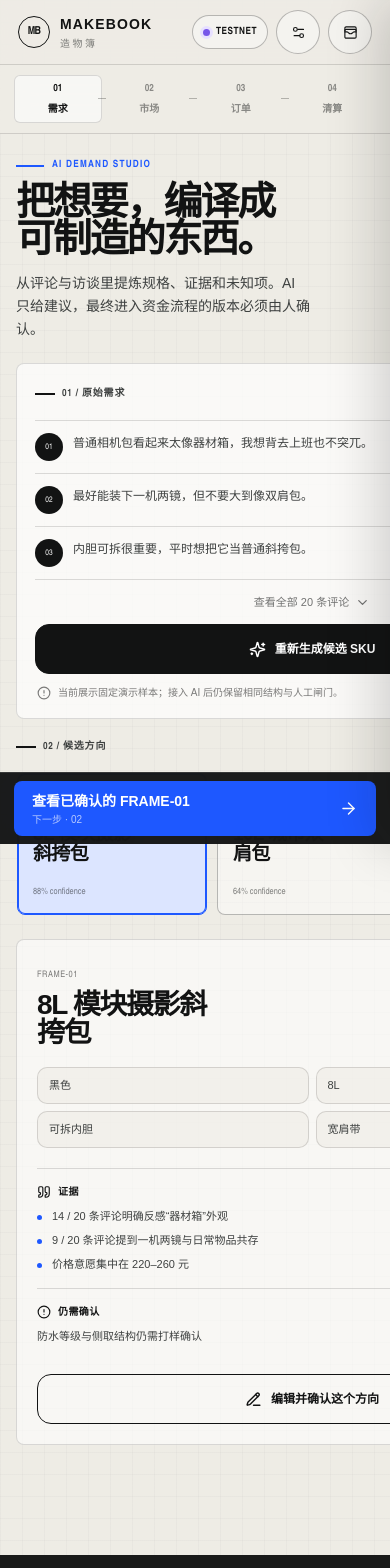
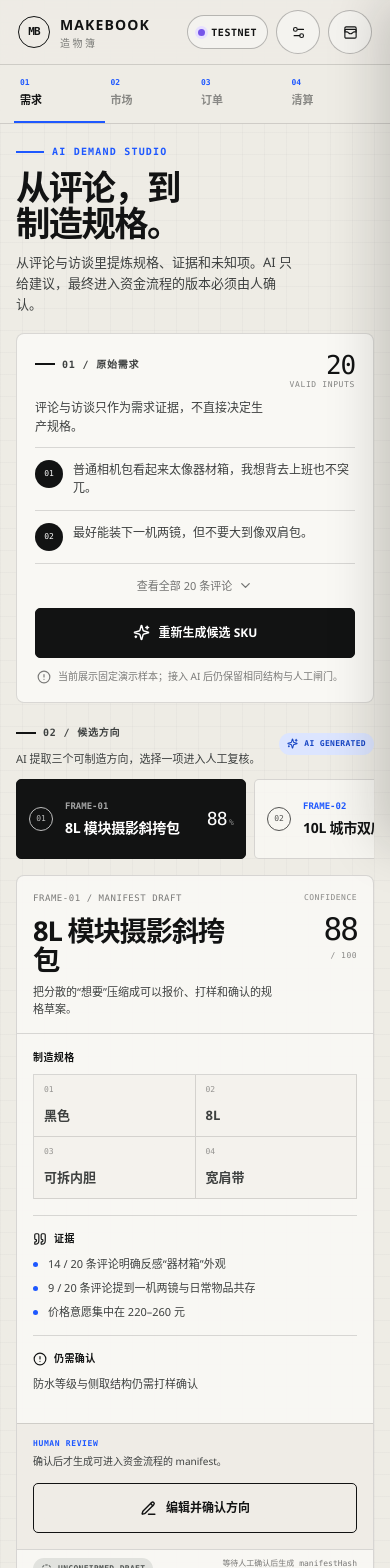
Before and after one commit to Maki3991/study-Makebook, a Next.js app: page / in a window 390 px wide. Shown: the top 1568 px of the page. Built offline with nearby package versions, Linux system fonts and the light colour scheme.

Commit message:
refactor: rebuild demand studio across breakpoints

```diff
--- a/app/components/story-screens.tsx
+++ b/app/components/story-screens.tsx
@@ -74,14 +74,18 @@ export function StudioScreen() {
   }
 
   return (
-    <div className="screen-stack">
-      <section className="surface input-surface">
-        <SectionLabel
-          index="01"
-          aside={<span className="mono-note">20 条有效输入</span>}
-        >
-          原始需求
-        </SectionLabel>
+    <div className="studio-workbench">
+      <section className="surface input-surface studio-source">
+        <div className="studio-source-head">
+          <SectionLabel index="01">原始需求</SectionLabel>
+          <div className="studio-source-count">
+            <strong>20</strong>
+            <span>VALID INPUTS</span>
+          </div>
+        </div>
+        <p className="studio-source-intro">
+          评论与访谈只作为需求证据，不直接决定生产规格。
+        </p>
         <div className="comment-preview">
           {sourceComments.slice(0, 3).map((comment, index) => (
             <div className="comment-row" key={comment}>
@@ -113,15 +117,16 @@ export function StudioScreen() {
         </p>
       </section>
 
-      <section>
-        <SectionLabel
-          index="02"
-          aside={<SourceTag tone="ai">AI Generated</SourceTag>}
-        >
-          候选方向
-        </SectionLabel>
+      <section className="studio-output">
+        <div className="studio-output-head">
+          <div>
+            <SectionLabel index="02">候选方向</SectionLabel>
+            <p>AI 提取三个可制造方向，选择一项进入人工复核。</p>
+          </div>
+          <SourceTag tone="ai">AI Generated</SourceTag>
+        </div>
         <div className="candidate-strip">
-          {candidates.map((candidate) => (
+          {candidates.map((candidate, index) => (
             <button
               className="candidate-mini"
               data-selected={candidate.id === selectedId}
@@ -132,31 +137,53 @@ export function StudioScreen() {
                 setConfirmed(false);
               }}
             >
-              <span>{candidate.id}</span>
+              <span className="candidate-index">0{index + 1}</span>
+              <span className="candidate-mini-copy">
+                <small>{candidate.id}</small>
                 <strong>{candidate.name}</strong>
-              <small>{candidate.confidence}% confidence</small>
+              </span>
+              <span className="candidate-score">
+                {candidate.confidence}
+                <small>%</small>
+              </span>
             </button>
           ))}
         </div>
-      </section>
 
         <section className="surface candidate-detail">
           <div className="candidate-heading">
-          <div>
-            <span className="mono-note">{selected.id}</span>
+            <div className="candidate-title-block">
+              <div className="candidate-title-meta">
+                <span className="mono-note">{selected.id} / MANIFEST DRAFT</span>
+                <SourceTag tone="ai">AI Generated</SourceTag>
+              </div>
               <h2>{selected.name}</h2>
+              <p>把分散的“想要”压缩成可以报价、打样和确认的规格草案。</p>
             </div>
-          <div className="confidence-ring" aria-label={`置信度 ${selected.confidence}%`}>
-            {selected.confidence}
+            <div
+              className="confidence-readout"
+              aria-label={`置信度 ${selected.confidence}%`}
+            >
+              <span>CONFIDENCE</span>
+              <strong>{selected.confidence}</strong>
+              <small>/ 100</small>
             </div>
           </div>
 
+          <div className="candidate-body">
+            <div className="candidate-spec-column">
+              <p className="detail-label">制造规格</p>
               <div className="spec-grid">
-          {selected.specs.map((spec) => (
-            <span key={spec}>{spec}</span>
+                {selected.specs.map((spec, index) => (
+                  <span key={spec}>
+                    <small>0{index + 1}</small>
+                    {spec}
+                  </span>
                 ))}
               </div>
+            </div>
 
+            <div className="candidate-review-column">
               <div className="evidence-block">
                 <p className="detail-label">
                   <Quote size={14} aria-hidden="true" />
@@ -176,7 +203,14 @@ export function StudioScreen() {
                 </p>
                 <p>{selected.unknown}</p>
               </div>
+            </div>
+          </div>
 
+          <div className="candidate-confirmation">
+            <div>
+              <span>HUMAN REVIEW</span>
+              <p>确认后才生成可进入资金流程的 manifest。</p>
+            </div>
             <button
               className="action-button"
               data-confirmed={confirmed}
@@ -188,15 +222,23 @@ export function StudioScreen() {
               ) : (
                 <PencilLine size={17} aria-hidden="true" />
               )}
-          {confirmed ? "已人工确认，可进入 Campaign" : "编辑并确认这个方向"}
+              {confirmed ? "已确认，可进入 Campaign" : "编辑并确认方向"}
             </button>
+          </div>
 
+          <div className="confirmation-proof" data-visible={confirmed}>
             {confirmed ? (
-          <div className="confirmation-proof">
               <SourceTag tone="human">Human Confirmed</SourceTag>
-            <span>manifestHash · 0x7a19…be42</span>
+            ) : (
+              <SourceTag tone="offchain">Unconfirmed Draft</SourceTag>
+            )}
+            <span>
+              {confirmed
+                ? "manifestHash · 0x7a19…be42"
+                : "等待人工确认后生成 manifestHash"}
+            </span>
           </div>
-        ) : null}
+        </section>
       </section>
     </div>
   );
--- a/app/globals.css
+++ b/app/globals.css
@@ -1,9 +1,9 @@
 @import "tailwindcss";
 
 :root {
-  --font-geist-sans: "Arial", "Helvetica Neue", "PingFang SC",
-    "Microsoft YaHei", ui-sans-serif, system-ui, sans-serif;
-  --font-geist-mono: "Arial Narrow", "Roboto Mono", "SFMono-Regular",
+  --font-geist-sans: "Segoe UI", "Microsoft YaHei UI", "PingFang SC",
+    "Noto Sans CJK SC", ui-sans-serif, system-ui, sans-serif;
+  --font-geist-mono: "Bahnschrift", "Roboto Mono", "SFMono-Regular",
     Consolas, ui-monospace, monospace;
   --paper: #eeece5;
   --paper-deep: #e2dfd5;
@@ -206,8 +206,8 @@ textarea:focus-visible {
   top: calc(64px + env(safe-area-inset-top));
   display: grid;
   grid-template-columns: repeat(4, 1fr);
-  gap: 4px;
-  padding: 10px 14px;
+  gap: 0;
+  padding: 0 14px;
   border-bottom: 1px solid var(--line);
   background: rgba(238, 236, 229, 0.88);
   backdrop-filter: blur(16px);
@@ -217,34 +217,28 @@ textarea:focus-visible {
   position: relative;
   display: grid;
   min-width: 0;
-  min-height: 48px;
-  padding: 5px 3px;
-  place-items: center;
+  min-height: 58px;
+  align-content: center;
+  justify-items: start;
+  gap: 3px;
+  padding: 7px 6px;
   border: 0;
-  border-radius: 6px;
+  border-bottom: 2px solid transparent;
+  border-radius: 0;
   color: rgba(18, 19, 19, 0.46);
   background: transparent;
   cursor: pointer;
 }
 
 .story-step::after {
-  position: absolute;
-  right: -4px;
-  bottom: 50%;
-  width: 8px;
-  height: 1px;
-  content: "";
-  background: var(--line-strong);
-}
-
-.story-step:last-child::after {
   display: none;
 }
 
 .story-step[data-active="true"] {
   color: var(--ink);
-  background: rgba(255, 255, 255, 0.56);
-  box-shadow: inset 0 0 0 1px var(--line);
+  border-bottom-color: var(--blue);
+  background: transparent;
+  box-shadow: none;
 }
 
 .story-step[data-done="true"] {
@@ -252,15 +246,16 @@ textarea:focus-visible {
 }
 
 .story-number {
-  font-family: var(--font-geist-mono), monospace;
-  font-size: 10px;
+  color: var(--blue);
+  font-family: var(--font-geist-mono), monospace;
+  font-size: 8px;
   font-weight: 650;
 }
 
 .story-label {
   overflow: hidden;
   max-width: 100%;
-  font-size: 10px;
+  font-size: 11px;
   font-weight: 650;
   text-overflow: ellipsis;
   white-space: nowrap;
@@ -296,20 +291,24 @@ textarea:focus-visible {
 }
 
 .screen-title {
-  max-width: 12ch;
+  max-width: 8em;
   margin: 0;
-  font-size: clamp(34px, 10vw, 52px);
-  font-weight: 620;
-  letter-spacing: -0.055em;
-  line-height: 0.96;
+  font-size: clamp(32px, 8.8vw, 40px);
+  font-weight: 650;
+  letter-spacing: -0.045em;
+  line-height: 1.04;
+}
+
+.app-frame[data-active-step="studio"] .screen-title {
+  max-width: 5.5em;
 }
 
 .screen-intro {
   max-width: 38ch;
-  margin: 14px 0 0;
+  margin: 12px 0 0;
   color: var(--ink-soft);
-  font-size: 14px;
-  line-height: 1.65;
+  font-size: 13px;
+  line-height: 1.62;
 }
 
 .screen-stack {
@@ -321,7 +320,7 @@ textarea:focus-visible {
   padding: 18px;
   border: 1px solid var(--line);
   border-radius: var(--radius-md);
-  background: rgba(255, 255, 255, 0.58);
+  background: rgba(250, 249, 245, 0.88);
   box-shadow: none;
 }
 
@@ -414,7 +413,89 @@ textarea:focus-visible {
 }
 
 .input-surface {
-  background: rgba(255, 255, 255, 0.7);
+  background: rgba(250, 249, 245, 0.94);
+}
+
+.studio-workbench {
+  display: grid;
+  gap: 18px;
+}
+
+.studio-source {
+  min-width: 0;
+}
+
+.studio-source-head,
+.studio-output-head,
+.candidate-title-meta,
+.candidate-confirmation {
+  display: flex;
+  align-items: flex-start;
+  justify-content: space-between;
+  gap: 14px;
+}
+
+.studio-source-head .section-label,
+.studio-output-head .section-label {
+  margin-bottom: 0;
+}
+
+.studio-source-count {
+  display: grid;
+  flex: 0 0 auto;
+  justify-items: end;
+  line-height: 1;
+}
+
+.studio-source-count strong {
+  font-family: var(--font-geist-mono), monospace;
+  font-size: 26px;
+  font-weight: 560;
+  letter-spacing: -0.045em;
+}
+
+.studio-source-count span {
+  margin-top: 3px;
+  color: rgba(18, 19, 19, 0.5);
+  font-family: var(--font-geist-mono), monospace;
+  font-size: 8px;
+  letter-spacing: 0.08em;
+}
+
+.studio-source-intro,
+.studio-output-head p,
+.candidate-title-block > p,
+.candidate-confirmation p {
+  color: var(--ink-soft);
+}
+
+.studio-source-intro {
+  max-width: 34ch;
+  margin: 10px 0 16px;
+  font-size: 12px;
+  line-height: 1.55;
+}
+
+.studio-output {
+  display: grid;
+  min-width: 0;
+  gap: 12px;
+}
+
+.studio-output-head {
+  align-items: center;
+}
+
+.studio-output-head > div:first-child {
+  display: grid;
+  gap: 6px;
+}
+
+.studio-output-head p {
+  max-width: 48ch;
+  margin: 0;
+  font-size: 11px;
+  line-height: 1.45;
 }
 
 .comment-preview {
@@ -471,7 +552,7 @@ textarea:focus-visible {
   gap: 9px;
   padding: 0 14px;
   border: 1px solid var(--ink);
-  border-radius: 14px;
+  border-radius: 5px;
   color: var(--ink);
   background: transparent;
   font-size: 12px;
@@ -522,11 +603,11 @@ textarea:focus-visible {
 
 .candidate-strip {
   display: grid;
-  grid-auto-columns: minmax(190px, 74%);
+  grid-auto-columns: minmax(230px, 86%);
   grid-auto-flow: column;
-  gap: 10px;
+  gap: 8px;
   overflow-x: auto;
-  padding: 0 1px 8px;
+  padding: 0 1px 4px;
   scroll-snap-type: x mandatory;
   scrollbar-width: none;
 }
@@ -537,46 +618,80 @@ textarea:focus-visible {
 
 .candidate-mini {
   display: grid;
-  min-height: 142px;
-  align-content: space-between;
-  padding: 15px;
+  min-height: 80px;
+  grid-template-columns: 26px minmax(0, 1fr) auto;
+  gap: 10px;
+  align-items: center;
+  padding: 12px;
   scroll-snap-align: start;
-  border: 1px solid var(--line-strong);
-  border-radius: var(--radius-md);
+  border: 1px solid var(--line);
+  border-radius: 5px;
   text-align: left;
-  background: rgba(255, 255, 255, 0.46);
+  background: rgba(250, 249, 245, 0.76);
   cursor: pointer;
 }
 
 .candidate-mini[data-selected="true"] {
-  border-color: var(--blue);
-  background: var(--blue-soft);
-  box-shadow: inset 0 0 0 1px var(--blue);
-}
-
-.candidate-mini > span {
+  border-color: var(--ink);
+  background: var(--ink);
+  color: white;
+}
+
+.candidate-index {
+  display: grid;
+  width: 24px;
+  height: 24px;
+  place-items: center;
+  border: 1px solid currentColor;
+  border-radius: 50%;
+  opacity: 0.72;
+  font-family: var(--font-geist-mono), monospace;
+  font-size: 8px;
+}
+
+.candidate-mini-copy {
+  display: grid;
+  min-width: 0;
+  gap: 4px;
+}
+
+.candidate-mini-copy small {
   color: var(--blue);
   font-family: var(--font-geist-mono), monospace;
   font-size: 9px;
   font-weight: 700;
 }
 
-.candidate-mini strong {
-  max-width: 10ch;
-  font-size: 19px;
+.candidate-mini[data-selected="true"] .candidate-mini-copy small {
+  color: rgba(255, 255, 255, 0.62);
+}
+
+.candidate-mini-copy strong {
+  overflow: hidden;
+  font-size: 14px;
   font-weight: 620;
-  letter-spacing: -0.035em;
-  line-height: 1.04;
-}
-
-.candidate-mini small {
-  color: rgba(18, 19, 19, 0.52);
-  font-family: var(--font-geist-mono), monospace;
-  font-size: 9px;
+  letter-spacing: -0.02em;
+  text-overflow: ellipsis;
+  white-space: nowrap;
+}
+
+.candidate-score {
+  display: flex;
+  align-items: baseline;
+  font-family: var(--font-geist-mono), monospace;
+  font-size: 18px;
+  letter-spacing: -0.04em;
+}
+
+.candidate-score small {
+  margin-left: 2px;
+  font-size: 8px;
+  opacity: 0.52;
 }
 
 .candidate-detail {
-  padding: 20px;
+  overflow: hidden;
+  padding: 0;
 }
 
 .candidate-heading {
@@ -584,49 +699,92 @@ textarea:focus-visible {
   align-items: flex-start;
   justify-content: space-between;
   gap: 16px;
+  padding: 18px;
+  border-bottom: 1px solid var(--line);
+}
+
+.candidate-title-block {
+  min-width: 0;
+}
+
+.candidate-title-meta {
+  align-items: center;
 }
 
 .candidate-heading h2 {
-  max-width: 11ch;
-  margin: 7px 0 0;
-  font-size: 28px;
+  max-width: 13ch;
+  margin: 12px 0 0;
+  font-size: clamp(25px, 7vw, 32px);
+  font-weight: 650;
+  letter-spacing: -0.045em;
+  line-height: 1.04;
+}
+
+.candidate-title-block > p {
+  max-width: 38ch;
+  margin: 10px 0 0;
+  font-size: 11px;
+  line-height: 1.5;
+}
+
+.confidence-readout {
+  display: grid;
+  flex: 0 0 auto;
+  justify-items: end;
+  font-family: var(--font-geist-mono), monospace;
+}
+
+.confidence-readout span,
+.confidence-readout small {
+  color: rgba(18, 19, 19, 0.48);
+  font-size: 8px;
+  letter-spacing: 0.06em;
+}
+
+.confidence-readout strong {
+  margin: 2px 0 -2px;
+  font-size: 31px;
+  font-weight: 560;
+  letter-spacing: -0.06em;
+}
+
+.candidate-body {
+  display: grid;
+}
+
+.candidate-spec-column,
+.candidate-review-column {
+  min-width: 0;
+  padding: 18px;
+}
+
+.spec-grid {
+  display: grid;
+  grid-template-columns: repeat(2, 1fr);
+  gap: 0;
+  margin: 0;
+  border-top: 1px solid var(--line);
+  border-left: 1px solid var(--line);
+}
+
+.spec-grid span {
+  display: grid;
+  min-height: 62px;
+  align-content: space-between;
+  padding: 9px 10px 11px;
+  border-right: 1px solid var(--line);
+  border-bottom: 1px solid var(--line);
+  color: var(--ink-soft);
+  background: rgba(238, 236, 229, 0.46);
+  font-size: 13px;
   font-weight: 620;
-  letter-spacing: -0.05em;
-  line-height: 1;
-}
-
-.confidence-ring {
-  display: grid;
-  width: 54px;
-  height: 54px;
-  flex: 0 0 auto;
-  place-items: center;
-  border: 5px solid var(--blue-soft);
-  border-top-color: var(--blue);
-  border-right-color: var(--blue);
-  border-radius: 50%;
-  font-family: var(--font-geist-mono), monospace;
-  font-size: 11px;
-  font-weight: 700;
-}
-
-.spec-grid {
-  display: grid;
-  grid-template-columns: repeat(2, 1fr);
-  gap: 7px;
-  margin: 20px 0;
-}
-
-.spec-grid span {
-  display: flex;
-  min-height: 37px;
-  align-items: center;
-  padding: 0 11px;
-  border: 1px solid var(--line);
-  border-radius: 10px;
-  color: var(--ink-soft);
-  background: rgba(238, 236, 229, 0.6);
-  font-size: 11px;
+}
+
+.spec-grid span small {
+  color: rgba(18, 19, 19, 0.42);
+  font-family: var(--font-geist-mono), monospace;
+  font-size: 8px;
+  font-weight: 500;
 }
 
 .evidence-block,
@@ -678,18 +836,55 @@ textarea:focus-visible {
 }
 
 .unknown-block {
-  margin-bottom: 14px;
+  margin-bottom: 0;
+}
+
+.candidate-confirmation {
+  align-items: center;
+  padding: 14px 18px;
+  border-top: 1px solid var(--line);
+  background: rgba(226, 223, 213, 0.46);
+}
+
+.candidate-confirmation > div:first-child {
+  display: grid;
+  gap: 4px;
+}
+
+.candidate-confirmation > div:first-child > span {
+  color: var(--blue);
+  font-family: var(--font-geist-mono), monospace;
+  font-size: 8px;
+  font-weight: 700;
+  letter-spacing: 0.08em;
+}
+
+.candidate-confirmation p {
+  margin: 0;
+  font-size: 10px;
+}
+
+.candidate-confirmation .action-button {
+  width: auto;
+  min-width: 180px;
 }
 
 .confirmation-proof {
   display: flex;
+  min-height: 40px;
   align-items: center;
   justify-content: space-between;
   gap: 8px;
-  margin-top: 12px;
+  padding: 8px 18px;
+  border-top: 1px solid var(--line);
   color: rgba(18, 19, 19, 0.55);
   font-family: var(--font-geist-mono), monospace;
   font-size: 8px;
+}
+
+.confirmation-proof[data-visible="true"] {
+  color: #086b42;
+  background: rgba(216, 243, 230, 0.55);
 }
 
 .product-hero {
@@ -2074,6 +2269,14 @@ textarea:focus-visible {
 }
 
 @media (max-width: 767px) {
+  .app-main {
+    padding-top: 20px;
+  }
+
+  .screen-head {
+    margin-bottom: 18px;
+  }
+
   .story-rail {
     grid-auto-columns: minmax(82px, 1fr);
     grid-auto-flow: column;
@@ -2084,6 +2287,57 @@ textarea:focus-visible {
 
   .story-rail::-webkit-scrollbar {
     display: none;
+  }
+
+  .studio-source .comment-row:nth-child(3) {
+    display: none;
+  }
+
+  .studio-source-intro {
+    margin-bottom: 10px;
+  }
+
+  .candidate-heading {
+    gap: 12px;
+    padding: 16px;
+  }
+
+  .candidate-title-meta .source-tag {
+    display: none;
+  }
+
+  .candidate-body {
+    grid-template-columns: 1fr;
+  }
+
+  .candidate-spec-column,
+  .candidate-review-column {
+    padding: 16px;
+  }
+
+  .candidate-review-column {
+    padding-top: 0;
+  }
+
+  .candidate-confirmation {
+    display: grid;
+    grid-template-columns: 1fr;
+    align-items: stretch;
+    padding: 14px 16px 16px;
+  }
+
+  .candidate-confirmation .action-button {
+    width: 100%;
+    min-width: 0;
+  }
+
+  .app-frame[data-active-step="studio"] .bottom-bar {
+    display: none;
+  }
+
+  .confirmation-proof {
+    align-items: flex-start;
+    padding-inline: 16px;
   }
 
   .app-frame[data-active-step="order"] .bottom-bar,
@@ -2142,8 +2396,8 @@ textarea:focus-visible {
 
   .adaptive-page {
     display: grid;
-    grid-template-columns: minmax(220px, 0.72fr) minmax(0, 1.45fr);
-    gap: clamp(28px, 5vw, 64px);
+    grid-template-columns: minmax(190px, 0.55fr) minmax(0, 1.45fr);
+    gap: clamp(26px, 4vw, 52px);
     align-items: start;
   }
 
@@ -2154,8 +2408,13 @@ textarea:focus-visible {
   }
 
   .screen-title {
-    max-width: 9ch;
-    font-size: clamp(38px, 5.2vw, 56px);
+    max-width: 7em;
+    font-size: clamp(31px, 3.8vw, 40px);
+    line-height: 1.05;
+  }
+
+  .app-frame[data-active-step="studio"] .screen-title {
+    max-width: 5.5em;
   }
 
   .screen-intro,
@@ -2183,7 +2442,21 @@ textarea:focus-visible {
   }
 
   .candidate-mini {
-    min-height: 150px;
+    min-height: 92px;
+    grid-template-columns: 22px minmax(0, 1fr);
+  }
+
+  .candidate-score {
+    grid-column: 2;
+    font-size: 15px;
+  }
+
+  .candidate-body {
+    grid-template-columns: minmax(0, 0.82fr) minmax(0, 1.18fr);
+  }
+
+  .candidate-review-column {
+    border-left: 1px solid var(--line);
   }
 
   .product-hero {
@@ -2195,7 +2468,20 @@ textarea:focus-visible {
   }
 
   .bottom-bar {
-    width: 100%;
+    right: clamp(24px, 4vw, 48px);
+    bottom: 0;
+    left: auto;
+    width: min(380px, calc(100% - 48px));
+    min-height: auto;
+    padding: 0 0 max(18px, env(safe-area-inset-bottom));
+    transform: none;
+    border: 0;
+    background: transparent;
+    backdrop-filter: none;
+  }
+
+  .bottom-primary {
+    box-shadow: 0 12px 30px rgba(18, 19, 19, 0.18);
   }
 }
 
@@ -2334,16 +2620,16 @@ textarea:focus-visible {
 
   .desktop-dashboard {
     min-width: 0;
-    padding: 0 clamp(28px, 3.6vw, 68px) 90px;
+    padding: 0 clamp(32px, 3.4vw, 62px) 90px;
   }
 
   .dashboard-hero {
     display: grid;
-    min-height: min(72vh, 760px);
-    grid-template-columns: minmax(0, 0.88fr) minmax(430px, 1.12fr);
-    gap: clamp(38px, 4vw, 76px);
+    min-height: min(68vh, 680px);
+    grid-template-columns: minmax(0, 0.9fr) minmax(420px, 1.1fr);
+    gap: clamp(36px, 3.6vw, 66px);
     align-items: center;
-    padding: 54px 0 58px;
+    padding: 44px 0 50px;
     border-bottom: 1px solid var(--line-strong);
   }
 
@@ -2353,12 +2639,12 @@ textarea:focus-visible {
   }
 
   .dashboard-hero h1 {
-    max-width: 10ch;
+    max-width: 8em;
     margin: 0;
-    font-size: clamp(52px, 4.5vw, 78px);
-    font-weight: 610;
-    letter-spacing: -0.058em;
-    line-height: 0.94;
+    font-size: clamp(46px, 3.8vw, 64px);
+    font-weight: 650;
+    letter-spacing: -0.05em;
+    line-height: 1;
   }
 
   .dashboard-hero-copy > p:nth-child(3) {
@@ -2409,7 +2695,7 @@ textarea:focus-visible {
 
   .dashboard-product-image {
     position: relative;
-    min-height: clamp(380px, 46vh, 520px);
+    min-height: clamp(350px, 42vh, 470px);
     overflow: hidden;
     background: var(--paper-deep);
   }
@@ -2480,23 +2766,27 @@ textarea:focus-visible {
 
   .desktop-stage {
     display: grid;
-    gap: 30px;
-    padding: 64px 0 78px;
+    grid-template-columns: minmax(190px, 0.23fr) minmax(0, 1fr);
+    gap: clamp(28px, 3vw, 52px);
+    padding: 70px 0 82px;
     scroll-margin-top: 70px;
     border-bottom: 1px solid var(--line-strong);
   }
 
   .desktop-stage-head {
+    position: sticky;
+    top: 102px;
     display: grid;
-    grid-template-columns: 72px minmax(0, 1fr);
-    gap: 18px;
+    grid-template-columns: 1fr;
+    gap: 16px;
     align-items: start;
+    align-self: start;
   }
 
   .desktop-stage-number {
     display: grid;
-    width: 60px;
-    height: 60px;
+    width: 46px;
+    height: 46px;
     place-items: center;
     border: 1px solid var(--ink);
     border-radius: 50%;
@@ -2520,12 +2810,16 @@ textarea:focus-visible {
   }
 
   .desktop-stage-head h2 {
-    max-width: 18ch;
+    max-width: 7em;
     margin: 0;
-    font-size: clamp(38px, 3.6vw, 62px);
-    font-weight: 600;
-    letter-spacing: -0.055em;
-    line-height: 0.98;
+    font-size: clamp(31px, 2.7vw, 44px);
+    font-weight: 650;
+    letter-spacing: -0.047em;
+    line-height: 1.02;
+  }
+
+  .desktop-stage-studio .desktop-stage-head h2 {
+    max-width: 5.5em;
   }
 
   .desktop-stage-head span {
@@ -2541,12 +2835,16 @@ textarea:focus-visible {
 
   .desktop-stage-content .screen-stack {
     grid-template-columns: repeat(12, minmax(0, 1fr));
-    gap: 14px;
+    gap: 16px;
     align-items: stretch;
   }
 
   .desktop-stage-content .surface {
     padding: 20px;
+  }
+
+  .desktop-stage-content .candidate-detail {
+    padding: 0;
   }
 
   .desktop-stage-content .section-label,
@@ -2574,27 +2872,36 @@ textarea:focus-visible {
     font-size: 14px;
   }
 
-  .desktop-stage-studio .screen-stack > :nth-child(1) {
-    grid-column: 1 / 5;
-  }
-
-  .desktop-stage-studio .screen-stack > :nth-child(2) {
-    grid-column: 5 / 9;
-  }
-
-  .desktop-stage-studio .screen-stack > :nth-child(3) {
-    grid-column: 9 / 13;
+  .desktop-stage-studio .studio-workbench {
+    grid-template-columns: minmax(280px, 0.36fr) minmax(0, 0.64fr);
+    gap: 18px;
+    align-items: start;
   }
 
   .desktop-stage-studio .candidate-strip {
     grid-auto-columns: unset;
     grid-auto-flow: row;
-    grid-template-columns: 1fr;
+    grid-template-columns: repeat(3, minmax(0, 1fr));
     overflow: visible;
   }
 
   .desktop-stage-studio .candidate-mini {
-    min-height: 128px;
+    min-height: 92px;
+    grid-template-columns: 22px minmax(0, 1fr);
+    padding: 11px;
+  }
+
+  .desktop-stage-studio .candidate-score {
+    grid-column: 2;
+    font-size: 15px;
+  }
+
+  .desktop-stage-studio .candidate-body {
+    grid-template-columns: minmax(0, 0.8fr) minmax(0, 1.2fr);
+  }
+
+  .desktop-stage-studio .candidate-review-column {
+    border-left: 1px solid var(--line);
   }
 
   .desktop-stage-campaign .screen-stack > :nth-child(1) {
--- a/app/lib/mock-data.ts
+++ b/app/lib/mock-data.ts
@@ -13,16 +13,16 @@ export const storySteps: StoryStep[] = [
   {
     id: "studio",
     shortLabel: "需求",
-    title: "把想要，编译成可制造的东西。",
+    title: "从评论，到制造规格。",
     kicker: "AI Demand Studio",
     intro:
       "从评论与访谈里提炼规格、证据和未知项。AI 只给建议，最终进入资金流程的版本必须由人确认。",
-    nextLabel: "查看已确认的 FRAME-01",
+    nextLabel: "前往 FRAME-01 市场",
   },
   {
     id: "campaign",
     shortLabel: "市场",
-    title: "让真实资金，画出需求曲线。",
+    title: "资金订单，画出需求曲线。",
     kicker: "Campaign Market",
     intro:
       "消费者提交最高愿付价，工厂提交 MOQ 阶梯。兴趣样本与链上订单分开显示，不把点赞假装成购买。",
@@ -31,7 +31,7 @@ export const storySteps: StoryStep[] = [
   {
     id: "order",
     shortLabel: "订单",
-    title: "承诺一个上限，不接受固定答案。",
+    title: "承诺最高价，等待统一清算。",
     kicker: "Conditional Order",
     intro:
       "预锁你的最高愿付价。统一清算价不高于它时成交并退回差额，否则可领取全额退款。",
@@ -40,7 +40,7 @@ export const storySteps: StoryStep[] = [
   {
     id: "settlement",
     shortLabel: "清算",
-    title: "规则公开，结果才值得相信。",
+    title: "规则公开，结果可验证。",
     kicker: "Settlement & Receipt",
     intro:
       "Injective 合约比较资金订单与工厂 MOQ 报价，给出唯一档位、统一价格与可验证的个人凭证。",
```
Lines whose indentation alone changed are shown as unchanged.
